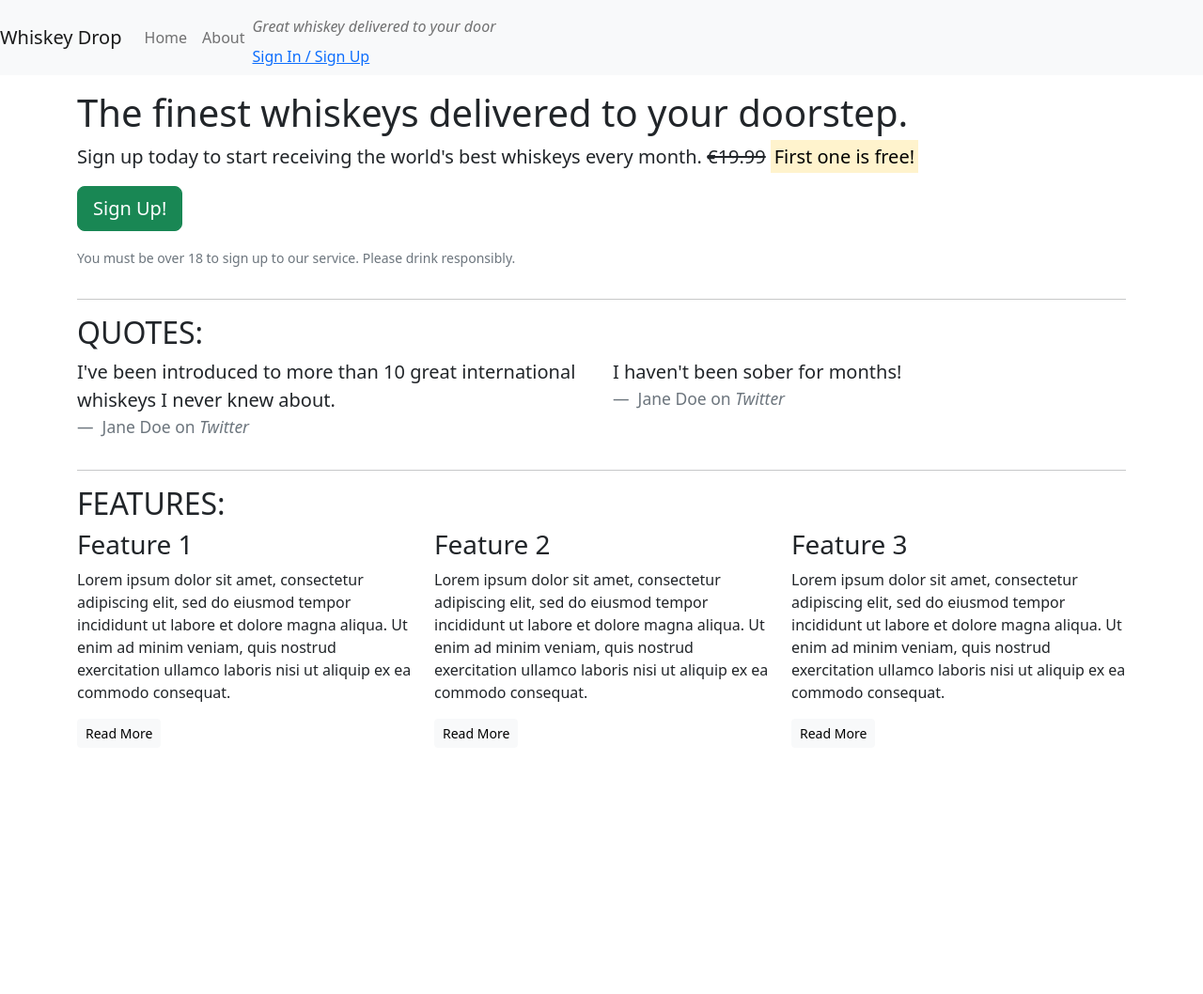
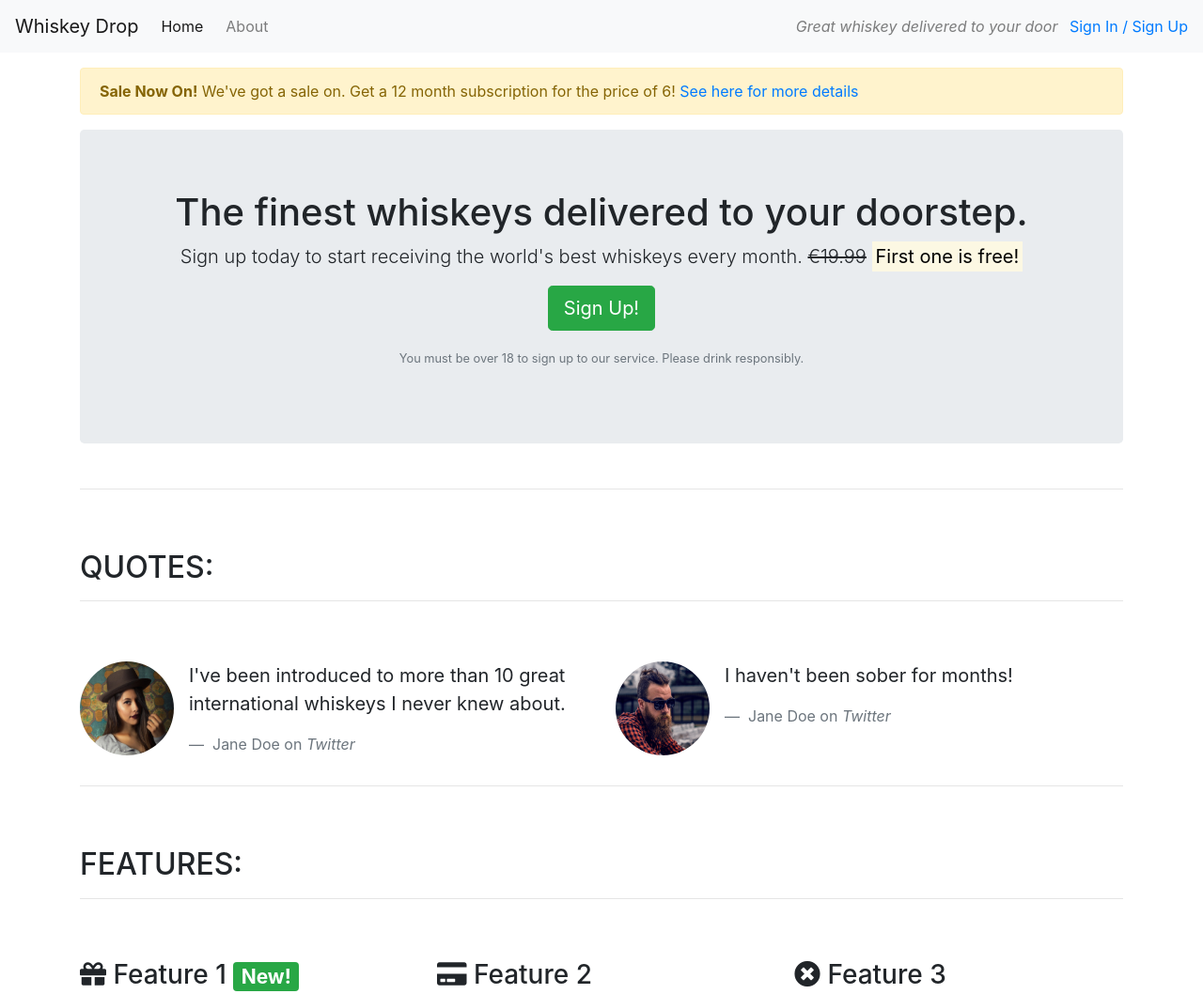
Before and after one commit to Studentofcodeinstitute/project-mobile, a plain HTML site: page index.html in a window 1280 px wide. Shown: the top 1058 px of the page at 94% size. Before the commit the page ends 812 px from the top, so only its background shows below. Drawn offline with nearby package versions, Linux system fonts and the light colour scheme.

Commit message:
Add basic images

```diff
--- a/index.html
+++ b/index.html
@@ -1,48 +1,63 @@
 <!DOCTYPE html>
-<html lang="en">
+<html lang="en-us">
   <head>
-    <meta charset="UTF-8" />
-    <meta http-equiv="X-UA-Compatible" content="IE=edge" />
+    <meta charset="utf-8" />
     <meta name="viewport" content="width=device-width, initial-scale=1.0" />
+    <title>Whiskey Drop | Taste a new whiskey every month</title>
     <link
-      href="https://cdn.jsdelivr.net/npm/bootstrap@5.2.3/dist/css/bootstrap.min.css"
       rel="stylesheet"
-      integrity="sha384-rbsA2VBKQhggwzxH7pPCaAqO46MgnOM80zW1RWuH61DGLwZJEdK2Kadq2F9CUG65"
+      href="https://maxcdn.bootstrapcdn.com/bootstrap/4.1.3/css/bootstrap.min.css"
+    />
+    <link
+      rel="stylesheet"
+      href="https://use.fontawesome.com/releases/v5.6.1/css/all.css"
+      integrity="sha384-gfdkjb5BdAXd+lj+gudLWI+BXq4IuLW5IT+brZEZsLFm++aCMlF1V92rMkPaX4PP"
       crossorigin="anonymous"
     />
-    <script
-      src="https://cdn.jsdelivr.net/npm/bootstrap@5.2.3/dist/js/bootstrap.bundle.min.js"
-      integrity="sha384-kenU1KFdBIe4zVF0s0G1M5b4hcpxyD9F7jL+jjXkk+Q2h455rYXK/7HAuoJl+0I4"
-      crossorigin="anonymous"
-    ></script>
-    <title>Whiskey Drop | Taste a new whiskey every month</title>
   </head>
+
   <body>
     <!--Nav-->
     <nav class="navbar navbar-light navbar-expand-sm bg-light">
-        <a href="/" class="navbar-brand">
-            Whiskey Drop</a>
+      <a href="/" class="navbar-brand"> Whiskey Drop</a>
       <ul class="navbar-nav mr-auto">
-            <li class="active nav-item mr-2"><a class="nav-link" href="/">Home</a></li>
+        <li class="active nav-item mr-2">
+          <a class="nav-link" href="/">Home</a>
+        </li>
         <li class="nav-item mr-2"><a class="nav-link" href="">About</a></li>
-            <li class="nav-item mr-2 d-block d-sm-none"><a class="nav-link" href="">Sign In / Sign Up</a></li>
+        <li class="nav-item mr-2 d-block d-sm-none">
+          <a class="nav-link" href="">Sign In / Sign Up</a>
+        </li>
       </ul>
 
       <div class="d-none d-md-block">
-            <p class="navbar-text my-auto mr-2"><i>Great whiskey delivered to your door</i></p>
+        <p class="navbar-text my-auto mr-2">
+          <i>Great whiskey delivered to your door</i>
+        </p>
         <a href="/login">Sign In / Sign Up</a>
       </div>
       <!--</div>-->
     </nav>
     <article class="container mt-3">
+      <div class="row d-none d-sm-block">
+        <div class="col-12">
+          <div class="alert alert-warning">
+            <strong>Sale Now On!</strong> We've got a sale on. Get a 12 month
+            subscription for the price of 6!
+            <a href="">See here for more details</a>
+          </div>
+        </div>
+      </div>
       <!-- Callout -->
       <div class="row">
         <div class="col-12">
-          <section class="callout">
+          <section class="callout jumbotron text-center">
             <h1>The finest whiskeys delivered to your doorstep.</h1>
             <p class="lead">
               Sign up today to start receiving the world's best whiskeys every
-              month. <s>€19.99</s>
+              month.
+              <s class="d-none d-sm-inline">€19.99</s>
+              <span class="d-inline d-sm-none"><br /></span>
               <strong><mark>First one is free!</mark></strong>
             </p>
             <p><button class="btn btn-lg btn-success">Sign Up!</button></p>
@@ -57,16 +72,26 @@
       </div>
       <!-- /.callout -->
       <hr />
-
       <!-- Quotes -->
       <section class="quotes">
         <div class="row">
-          <div class="col-12">
+          <div class="col-12 my-5">
             <h2 class="text-uppercase">Quotes:</h2>
+            <hr />
           </div>
         </div>
         <div class="row">
           <div class="col-12 col-md-6">
+            <div class="media">
+              <div class="d-none d-sm-block">
+                <img
+                  src="images/girl-image.png"
+                  class="rounded-circle mr-3"
+                  height="100"
+                  width="100"
+                />
+              </div>
+              <div class="media-body">
                 <blockquote class="blockquote">
                   <p>
                     I've been introduced to more than 10 great international
@@ -77,7 +102,19 @@
                   </footer>
                 </blockquote>
               </div>
+            </div>
+          </div>
           <div class="col-12 col-md-6">
+            <div class="media">
+              <div class="d-none d-sm-block">
+                <img
+                  src="images/guy-image.png"
+                  class="rounded-circle mr-3"
+                  height="100"
+                  width="100"
+                />
+              </div>
+              <div class="media-body">
                 <blockquote class="blockquote">
                   <p>I haven't been sober for months!</p>
                   <footer class="blockquote-footer">
@@ -86,21 +123,26 @@
                 </blockquote>
               </div>
             </div>
+          </div>
+        </div>
       </section>
       <!-- /.quotes -->
       <hr />
-
       <!-- Features -->
       <section class="features">
         <div class="row">
-          <div class="col-12">
+          <div class="col-12 my-5">
             <h2 class="text-uppercase">Features:</h2>
+            <hr />
           </div>
         </div>
         <div class="row">
           <div class="col-12 col-md-6 col-lg-4">
             <div class="feature">
-              <h3>Feature 1</h3>
+              <h3>
+                <i class="fas fa-gift d-none d-sm-inline"></i> Feature 1
+                <span class="badge badge-success">New!</span>
+              </h3>
               <p>
                 Lorem ipsum dolor sit amet, consectetur adipiscing elit, sed do
                 eiusmod tempor incididunt ut labore et dolore magna aliqua. Ut
@@ -112,7 +154,9 @@
           </div>
           <div class="col-12 col-md-6 col-lg-4">
             <div class="feature">
-              <h3>Feature 2</h3>
+              <h3>
+                <i class="fas fa-credit-card d-none d-sm-inline"></i> Feature 2
+              </h3>
               <p>
                 Lorem ipsum dolor sit amet, consectetur adipiscing elit, sed do
                 eiusmod tempor incididunt ut labore et dolore magna aliqua. Ut
@@ -124,7 +168,9 @@
           </div>
           <div class="col-12 d-md-none d-lg-block col-lg-4">
             <div class="feature">
-              <h3>Feature 3</h3>
+              <h3>
+                <i class="fas fa-times-circle d-none d-sm-inline"></i> Feature 3
+              </h3>
               <p>
                 Lorem ipsum dolor sit amet, consectetur adipiscing elit, sed do
                 eiusmod tempor incididunt ut labore et dolore magna aliqua. Ut
```
Lines whose indentation alone changed are shown as unchanged.
